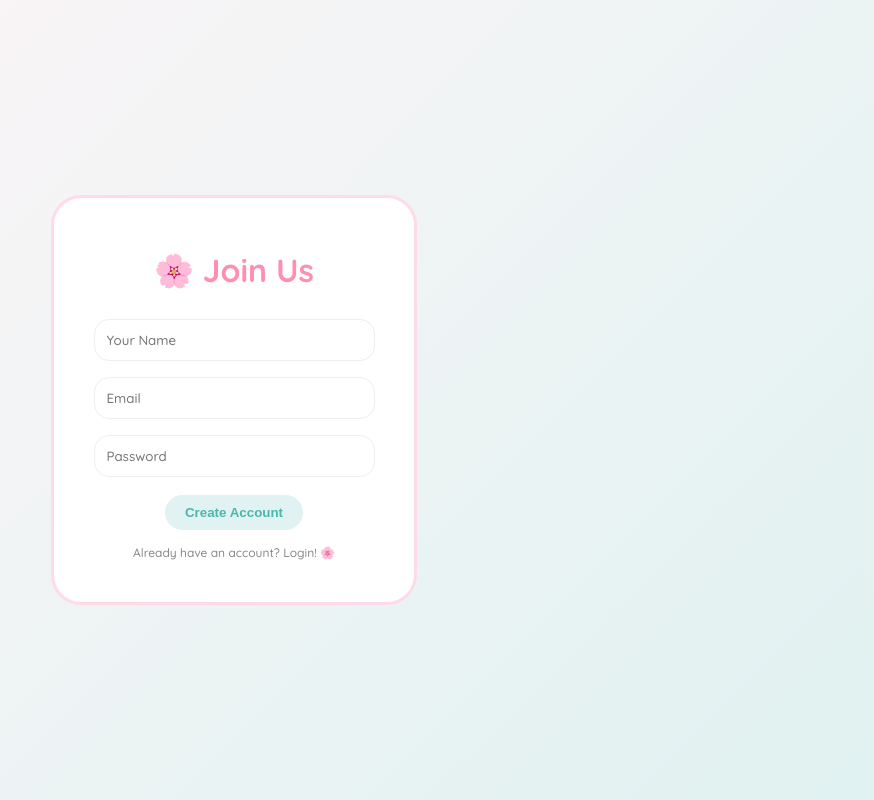
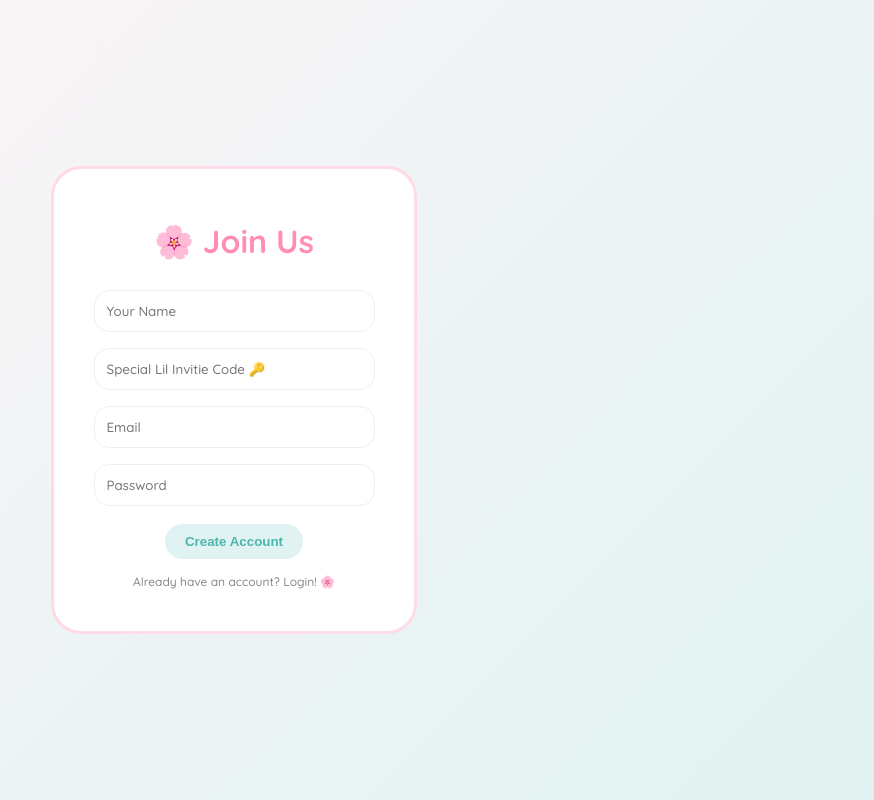
Before and after one commit to cherryzolla/Dynamic, a website: page index.html in a window 1280 px wide. Both pictures are taken after a click on the element "New here? Join the club! ✨". Shown: the whole page, without its empty margins (406-1280 px from the left). Drawn offline with nearby package versions, Linux system fonts and the light colour scheme.

Commit message:
I forgot to add the lil invitie code box in the index file i feel so silly

```diff
--- a/index.html
+++ b/index.html
@@ -3,7 +3,7 @@
 <head>
     <meta charset="UTF-8">
     <meta name="viewport" content="width=device-width, initial-scale=1.0">
-    <title>My Life Planner 🌸</title>
+    <title>🌸 Dynamic 🌸</title>
     <link rel="stylesheet" href="style.css">
     <link href="https://fonts.googleapis.com/css2?family=Quicksand:wght@500;700&display=swap" rel="stylesheet">
 
@@ -21,6 +21,7 @@
 
             <div id="name-field" style="display:none;">
                 <input type="text" id="userName" placeholder="Your Name">
+                <input type="text" id="inviteCode" placeholder="Special Lil Invitie Code 🔑">
             </div>
 
             <input type="email" id="email" placeholder="Email">
```
